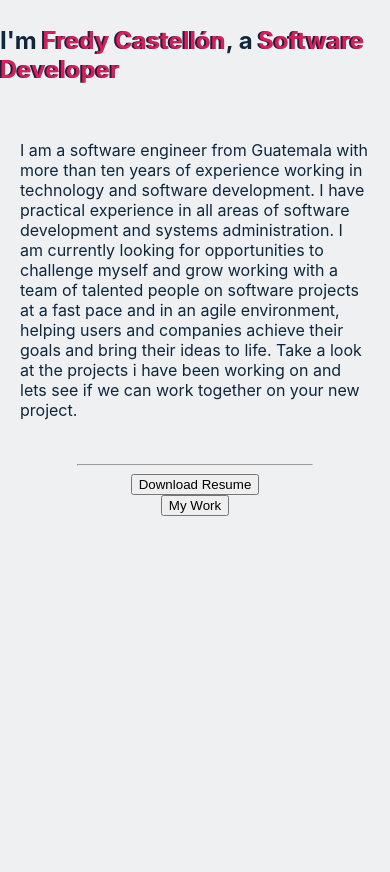
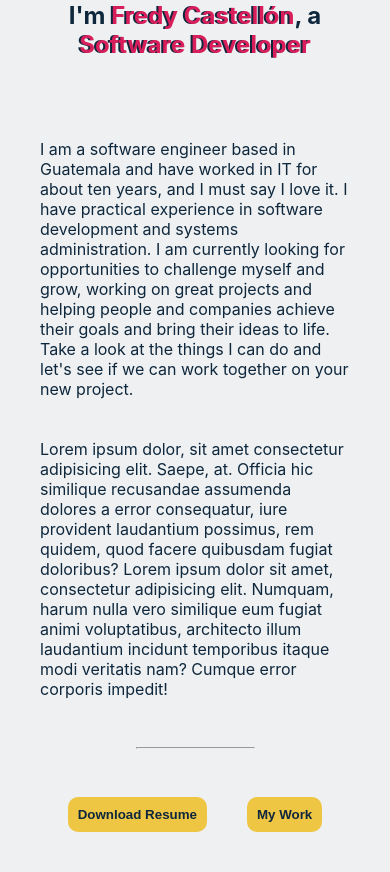
Before and after one commit to kasteion/portfolio-2021, a Gatsby site in the folder portfolio/: page /about in a window 390 px wide. Shown: the part 181-1053 px from the top of the page. Before the commit the page ends 844 px from the top, so only its background shows below. Built offline with nearby package versions, Linux system fonts and the light colour scheme; Gatsby itself is replaced by a stand-in of ours.

Commit message:
Moved Styled Components to module file, fixed some issues with responsive 💄

```diff
--- /dev/null
+++ b/portfolio/src/components/ComponentsForPages.jsx
@@ -0,0 +1,65 @@
+import styled from "@emotion/styled";
+import { colors } from "../utils/colors";
+
+export const Title = styled.h1`
+  color: ${colors.yellow};
+  text-shadow: -2px 2px 0px ${colors.dark};
+  text-align: center;
+`;
+
+export const SubTitle = styled.h2`
+  color: ${colors.dark};
+  text-align: center;
+  padding: 20px;
+`;
+
+export const Span = styled.span`
+  color: ${colors.pink};
+  text-shadow: -2px 0px 0px ${colors.dark};
+`;
+
+export const Article = styled.article`
+  padding: 20px;
+  color: ${colors.dark};
+  display: flex;
+  justify-content: space-around;
+  flex-wrap: wrap;
+  section {
+    padding: 20px;
+  }
+
+  button {
+    margin: 20px;
+  }
+`;
+
+export const HorizontalRule = styled.hr`
+  width: 30%;
+`;
+
+export const Button = styled.button`
+  padding: 10px;
+  border-radius: 10px;
+  background: ${colors.yellow};
+  color: ${colors.dark};
+  font-weight: bold;
+  border: none;
+  cursor: pointer;
+
+  &:hover {
+    background: ${colors.pink};
+    color: ${colors.yellow};
+  }
+
+  &:active {
+    background: ${colors.yellow};
+    color: ${colors.dark};
+  }
+`;
+
+export const CenteredContainer = styled.div`
+  height: 80vh;
+  display: flex;
+  justify-content: center;
+  align-items: center;
+`;
--- a/portfolio/src/components/Layout.jsx
+++ b/portfolio/src/components/Layout.jsx
@@ -8,8 +8,7 @@ import NavBar from "./NavBar";
 const Wrapper = styled.div`
   display: grid;
   grid-template-columns: 15pc auto;
-  grid-template-rows: 1pc auto 1pc;
-  overflow-y: hidden;
+  // overflow-y: hidden;
   font-family: -apple-system, Roboto, sans-serif, serif;
   @media (max-width: 768px) {
     display: flex;
@@ -19,20 +18,19 @@ const Wrapper = styled.div`
 
 const Main = styled.main`
   grid-column: 2/3;
-  grid-row: 2/3;
+  //height: 95vh;
   display: flex;
   flex-direction: column;
-  justify-content: center;
+  justify-content: flex-start;
   align-items: center;
-  height: 95vh;
 `;
 
-// const Header = styled.header`
-//   display: none;
-//   @media (max-width: 768px) {
-//     display: block;
-//   }
-// `;
+const Header = styled.header`
+  grid-column: 2/3;
+  grid-row: 1/2;
+  height: 60px;
+  // background-color: ${colors.dark};
+`;
 
 // const Footer = styled.footer`
 //   grid-column: 2/3;
@@ -56,6 +54,7 @@ const Layout = ({ children }) => {
         `}
       />
       <NavBar></NavBar>
+      <Header />
       <Main>{children}</Main>
     </Wrapper>
   );
--- a/portfolio/src/components/NavBar.jsx
+++ b/portfolio/src/components/NavBar.jsx
@@ -8,9 +8,11 @@ import NavElements from "./NavElements";
 const Nav = styled.nav`
   background-color: ${colors.dark};
   color: ${colors.white};
-  height: 100vh;
   grid-column: 1/2;
   grid-row: 1/4;
+  height: 100%;
+  overflow: auto;
+  position: fixed;
   display: flex;
   flex-direction: column;
   align-items: center;
--- a/portfolio/src/pages/about.jsx
+++ b/portfolio/src/pages/about.jsx
@@ -1,26 +1,13 @@
 import React from "react";
 import Layout from "../components/Layout";
-import styled from "@emotion/styled";
-import { colors } from "../utils/colors";
-
-const Title = styled.h1`
-  color: ${colors.yellow};
-  text-shadow: -2px 2px 0px ${colors.dark};
-`;
-
-const SubTitle = styled.h2`
-  color: ${colors.dark};
-`;
-
-const Span = styled.span`
-  color: ${colors.pink};
-  text-shadow: -2px 0px 0px ${colors.dark};
-`;
-
-const Paragraph = styled.p`
-  padding: 20px;
-  color: ${colors.dark};
-`;
+import {
+  Title,
+  SubTitle,
+  Span,
+  Article,
+  HorizontalRule,
+  Button,
+} from "../components/ComponentsForPages";
 
 const AboutPage = () => {
   return (
@@ -29,26 +16,31 @@ const AboutPage = () => {
       <SubTitle>
         I'm <Span>Fredy Castellón</Span>, a <Span>Software Developer</Span>
       </SubTitle>
-      <Paragraph>
-        I am a software engineer from Guatemala with more than ten years of
-        experience working in technology and software development. I have
-        practical experience in all areas of software development and systems
-        administration. I am currently looking for opportunities to challenge
-        myself and grow working with a team of talented people on software
-        projects at a fast pace and in an agile environment, helping users and
-        companies achieve their goals and bring their ideas to life. Take a look
-        at the projects i have been working on and lets see if we can work
-        together on your new project.
-      </Paragraph>
-      <hr style={{ width: "60vw" }} />
-      <button>Download Resume</button>
-      <button>My Work</button>
-      {/* <h1>
-        About Me{" "}
-        <span role="img" aria-label="Rock'n Roll">
-          🤘
-        </span>
-      </h1> */}
+      <Article>
+        <section>
+          I am a software engineer based in Guatemala and have worked in IT for
+          about ten years, and I must say I love it. I have practical experience
+          in software development and systems administration. I am currently
+          looking for opportunities to challenge myself and grow, working on
+          great projects and helping people and companies achieve their goals
+          and bring their ideas to life. Take a look at the things I can do and
+          let's see if we can work together on your new project.
+        </section>
+        <section>
+          Lorem ipsum dolor, sit amet consectetur adipisicing elit. Saepe, at.
+          Officia hic similique recusandae assumenda dolores a error
+          consequatur, iure provident laudantium possimus, rem quidem, quod
+          facere quibusdam fugiat doloribus? Lorem ipsum dolor sit amet,
+          consectetur adipisicing elit. Numquam, harum nulla vero similique eum
+          fugiat animi voluptatibus, architecto illum laudantium incidunt
+          temporibus itaque modi veritatis nam? Cumque error corporis impedit!
+        </section>
+      </Article>
+      <HorizontalRule />
+      <Article>
+        <Button>Download Resume</Button>
+        <Button>My Work</Button>
+      </Article>
     </Layout>
   );
 };
--- a/portfolio/src/pages/index.jsx
+++ b/portfolio/src/pages/index.jsx
@@ -2,6 +2,7 @@ import React from "react";
 import Layout from "../components/Layout";
 import styled from "@emotion/styled";
 import { colors } from "../utils/colors";
+import { CenteredContainer } from "../components/ComponentsForPages";
 
 const Title = styled.h1`
   text-align: center;
@@ -33,6 +34,7 @@ const IndexPage = () => {
           d="M86.60254037844386 0L173.20508075688772 50L173.20508075688772 150L86.60254037844386 200L0 150L0 50Z"
         ></path>
       </svg> */}
+      <CenteredContainer>
         <Title>
           Hi,
           <span role="img" aria-label="Hand Wave">
@@ -43,6 +45,7 @@ const IndexPage = () => {
           <br />
           and i'm a <Profession>Software Developer</Profession>
         </Title>
+      </CenteredContainer>
     </Layout>
   );
 };
```
Also changed, not shown: portfolio/src/components/Card.jsx (added, +17 -0 lines), portfolio/src/pages/blog.jsx (+10 -13 lines), portfolio/src/pages/contact.jsx (+7 -13 lines), portfolio/src/pages/projects.jsx (+16 -13 lines), portfolio/src/pages/skills.jsx (+20 -7 lines). Lines whose indentation alone changed are shown as unchanged.
